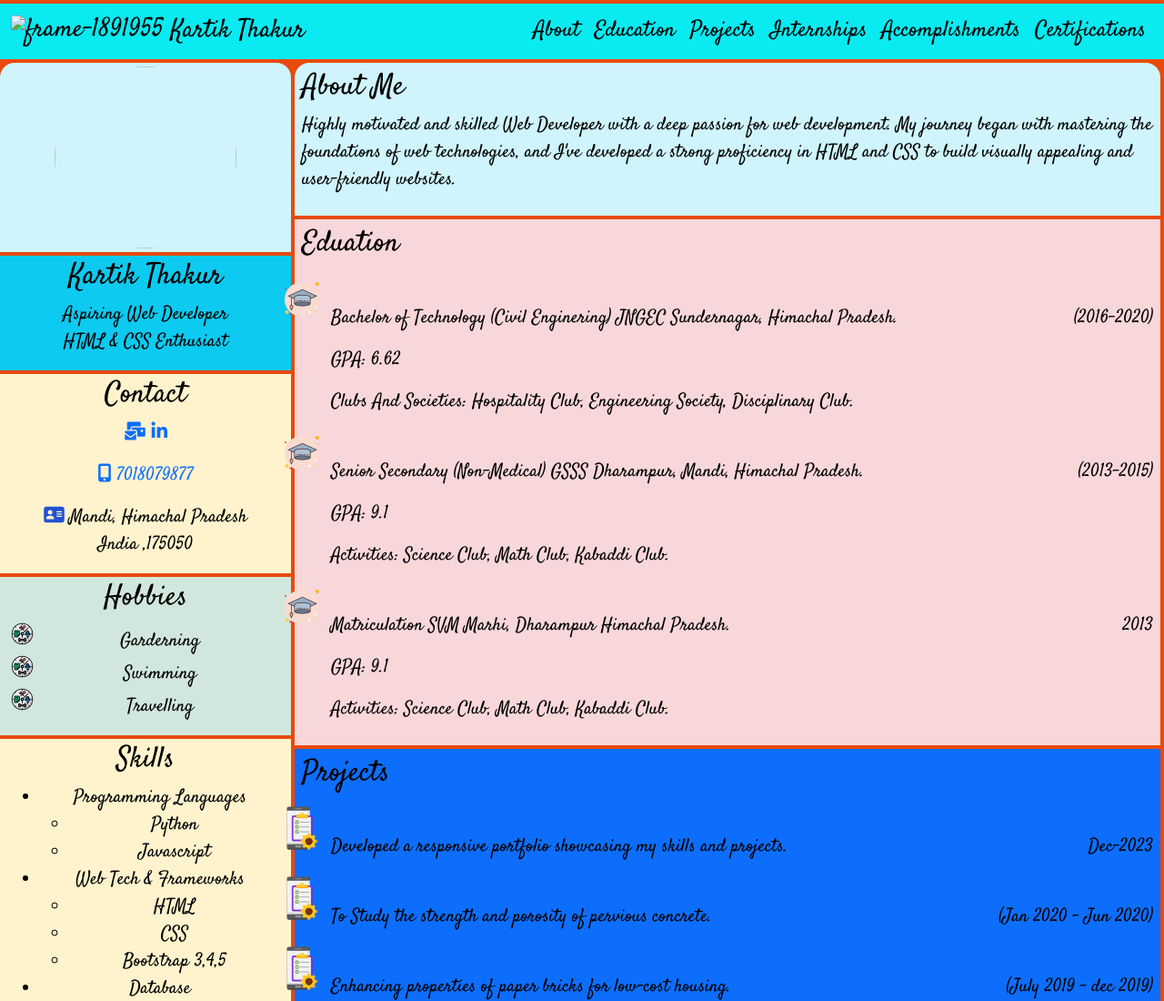
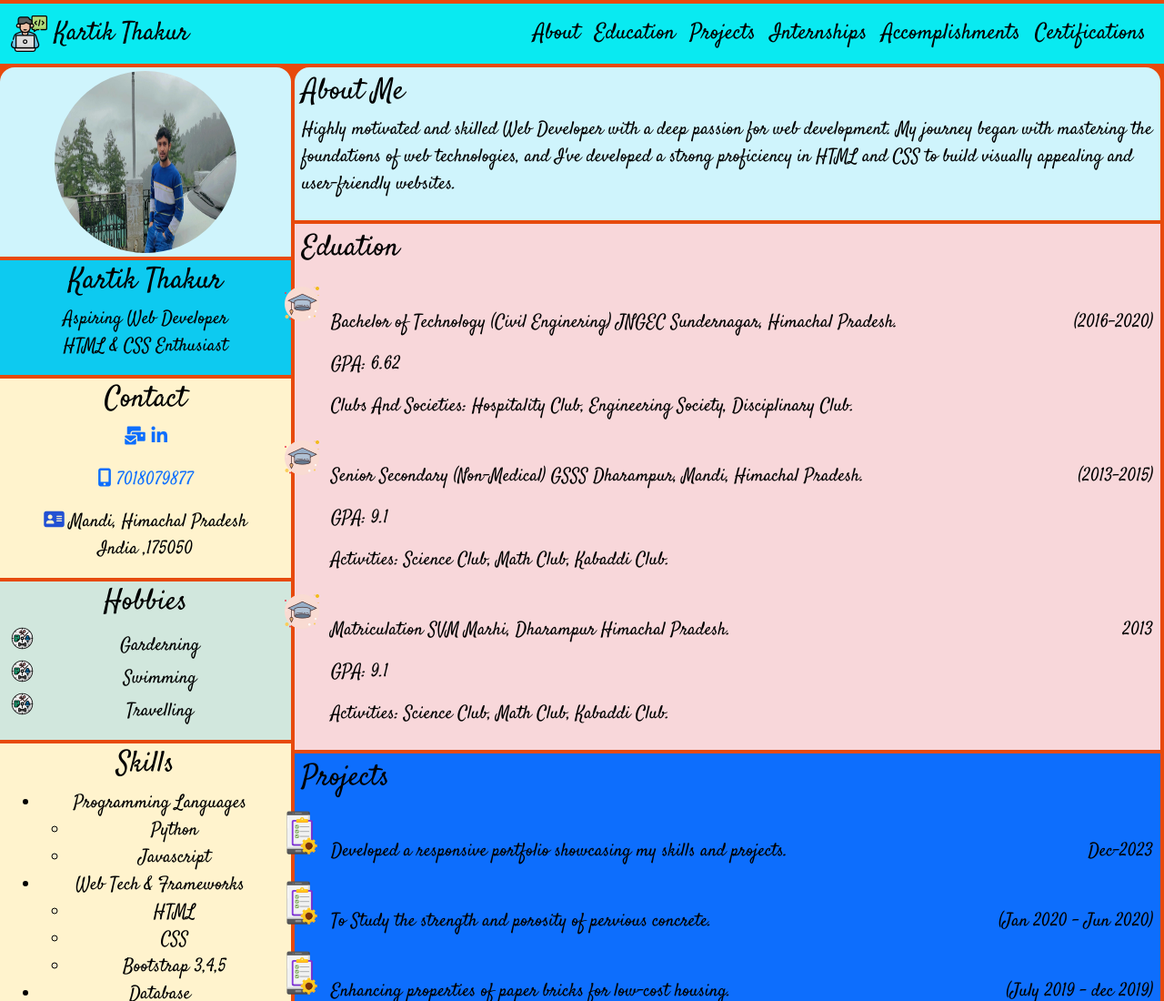
Before and after one commit to kartikthakur001/myportfolio, a plain HTML site: page resume.html in a window 1280 px wide. Shown: the top 1100 px of the page at 91% size. Drawn offline with nearby package versions, Linux system fonts and the light colour scheme; files that its build step writes are made by us from their sources; files whose address does not match are found by name.

Commit message:
Update resume.html

```diff
--- a/resume.html
+++ b/resume.html
@@ -4,18 +4,18 @@
   <meta charset="UTF-8">
   <meta name="viewport" content="width=device-width, initial-scale=1.0">
   <title>My Resume</title>
-  <link rel="shortcut icon" href="/practice/icons8-web-developer-40.png" type="image/x-icon">
+  <link rel="shortcut icon" href="icons8-web-developer-40.png" type="image/x-icon">
   <link href="https://cdn.jsdelivr.net/npm/bootstrap@5.3.3/dist/css/bootstrap.min.css" rel="stylesheet" integrity="sha384-QWTKZyjpPEjISv5WaRU9OFeRpok6YctnYmDr5pNlyT2bRjXh0JMhjY6hW+ALEwIH" crossorigin="anonymous">
   <link rel="preconnect" href="https://fonts.googleapis.com">
   <link rel="preconnect" href="https://fonts.gstatic.com" crossorigin>
   <link href="https://fonts.googleapis.com/css2?family=Satisfy&display=swap" rel="stylesheet">
-  <link rel="stylesheet" href="/practice/resume.css">
+  <link rel="stylesheet" href="resume.css">
   <script src="https://kit.fontawesome.com/80a095a1a0.js" crossorigin="anonymous"></script>
 </head>
 <body>
 <nav class="navbar navbar-expand-lg one rounded-pills mt-1">
             <div class="container-fluid ">
-                <a class="navbar-brand" href="#"><span class="h3"><img src="/practice/icons8-web-developer-40.png" alt="frame-1891955"> Kartik Thakur</span></a>
+                <a class="navbar-brand" href="#"><span class="h3"><img src="icons8-web-developer-40.png" alt="frame-1891955"> Kartik Thakur</span></a>
                 <button class="navbar-toggler" type="button" data-bs-toggle="collapse" data-bs-target="#navbarID"
                     aria-controls="navbarID" aria-expanded="false" aria-label="Toggle navigation">
                     <span class="navbar-toggler-icon"></span>
@@ -40,7 +40,7 @@
       <div class="col-xs-3 col-sm-4 col-md-3 col-lg-3 ">
         <div class="row">
             <div class="col-xs-12 col-sm-12 col-md-12 col-lg-12 rounded-top-4 bg-info-subtle photo py-1 mt-1">
-        <img src="/practice/my-picture.jpg" class="img-fluid rounded-circle mx-auto d-block" alt="">
+        <img src="my-picture.jpg" class="img-fluid rounded-circle mx-auto d-block" alt="">
       </div>
       <div class="col-xs-12 col-sm-12 col-md-12 col-lg-12 bg-info text-center mt-1 pt-1">
         <P class="h2">Kartik Thakur</P>
```
